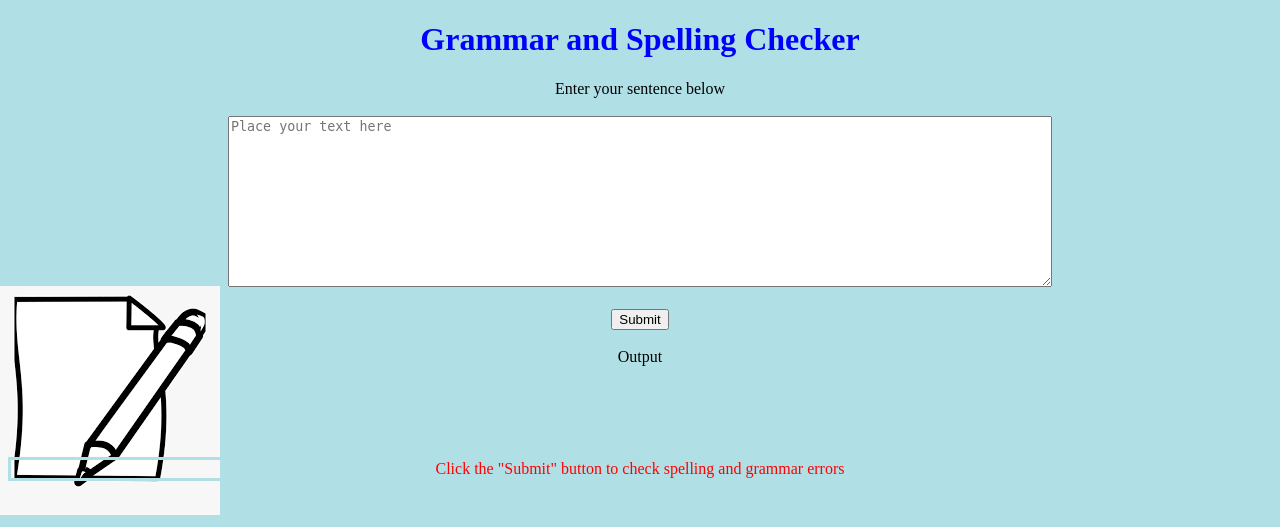
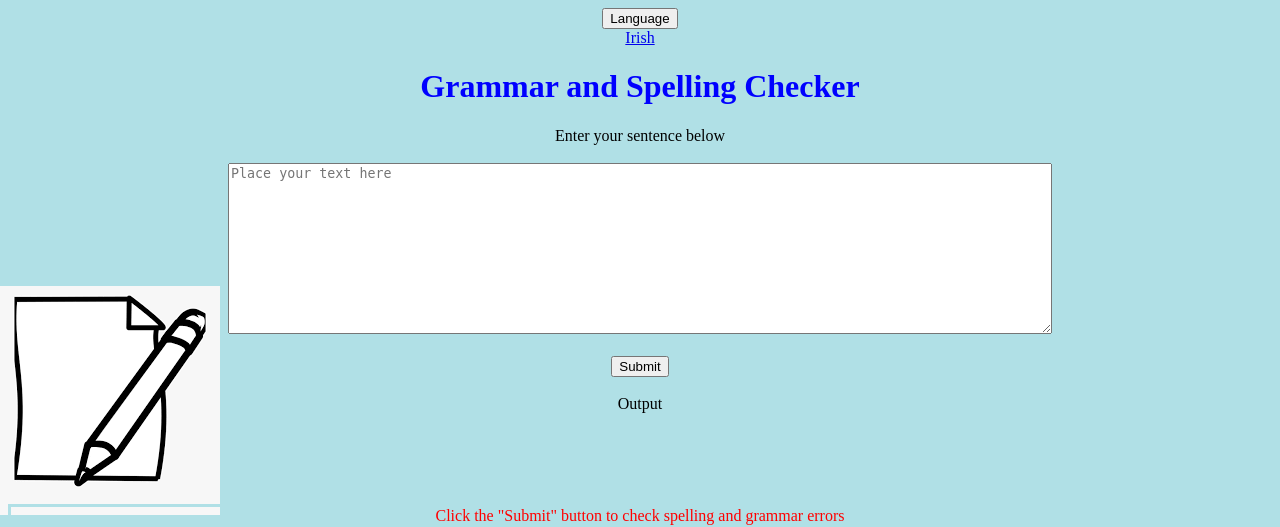
Before and after one commit to JoeLanzi/CSCI_5030_TEAM_1, a Flask app: page / in a window 1280 px wide. Shown: the top 527 px of the page. Run offline with Flask 2, Linux system fonts and the light colour scheme; parts of the project's set-up code (start-up, migrations or seed data) failed here and were passed over.

Commit message:
Drop down added
Drop Down added to English Web Page

```diff
--- a/webpage/templates/index.html
+++ b/webpage/templates/index.html
@@ -1,9 +1,16 @@
 <!DOCTYPE html>
 <html>
 <head>
-	<link rel= "stylesheet" type= "text/css" href= "{{ url_for('static',filename='styles/styles.css') }}">
+		<link rel= "stylesheet" type= "text/css" href= "{{ url_for('static',filename='styles/styles.css') }}">
+</head>
 
-</head>
+<div class="dropdown">
+  <button class="dropbtn">Language</button>
+  <div class="dropdown-content">
+    <a href="index2.html">Irish</a>
+
+  </div>
+</div>
 
 <body style="text-align: center;">
 
@@ -22,7 +29,7 @@
     <label for="outputtext"> Output </label>
 	<br><br>
 
-	<h4> {% if name %} {{name}}	{% endif %}</h4>
+	<h4> {% if name %} {{name}}	{% endif %} </h4>
 
 	<br><br>
 	<p>Click the "Submit" button to check spelling and grammar errors</p>
```
